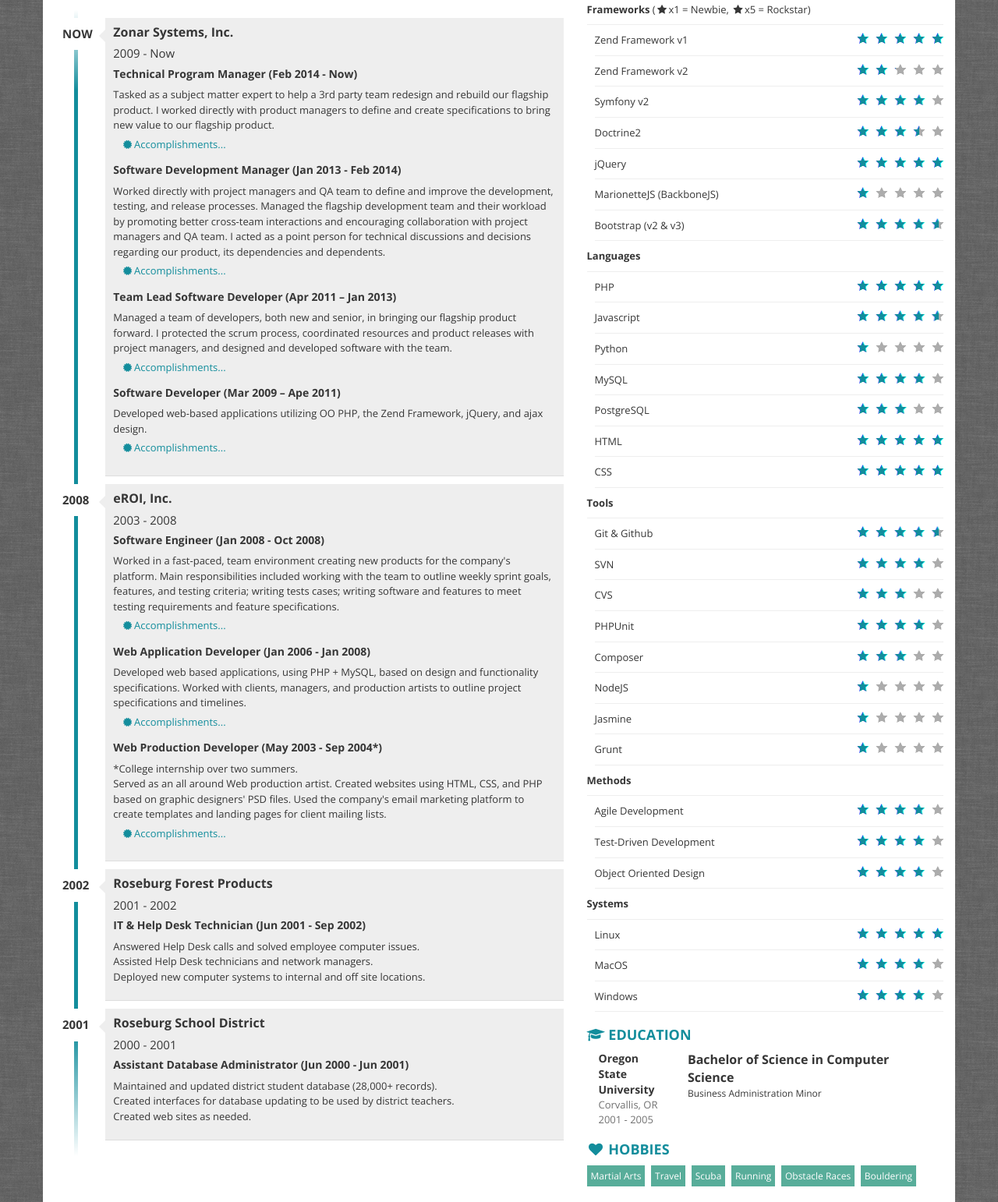
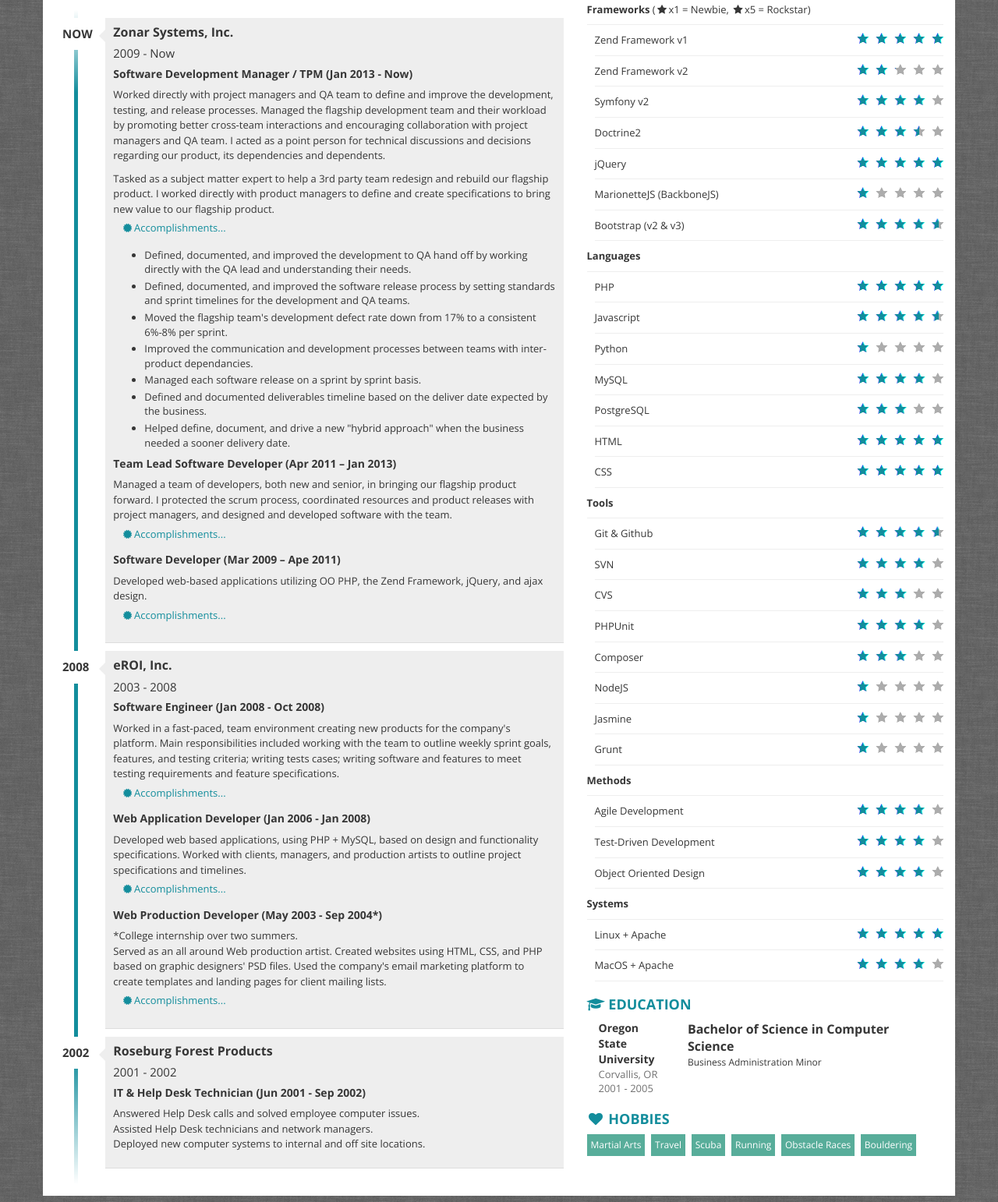
Before and after one commit to bobnelson0/robert-nelson.com, a plain HTML site: page index.html in a window 1280 px wide. Shown: the part 613-2155 px from the top of the page at 78% size. Drawn offline with nearby package versions, Linux system fonts and the light colour scheme.

Commit message:
Updated resume based on feedback from Chris B.

```diff
--- a/index.html
+++ b/index.html
@@ -105,25 +105,18 @@
                   <h3 class="employer">Zonar Systems, Inc.</h3>
                   <h4 class="employed-date">2009 - Now</h4>
 
-                  <h5 class="job-title-date">Technical Program Manager (Feb 2014 - Now)</h5>
-                  <p class="job-description">Tasked as a subject matter expert to help a 3rd party team redesign and rebuild our flagship product. I worked directly with product managers to define and create specifications to bring new value to our flagship product.</p>
-				  <p class="job-accomps"><a href="#" class="accomps"><span class="fa fa-certificate fa-fw"> </span>Accomplishments...</a>
-					  <ul class="accomps-list">
-						<li>Defined and documented deliverables timeline based on the deliver date expected by the business.</li>
-						<li>Succeeded in turning specification chaos into manageable milestones.</li>
-						<li>Helped define, document, and drive a new "hybrid approach" when the business needed a sooner delivery date.</li>
-					  </ul>
-				  </p>
-
-				  <h5 class="job-title-date">Software Development Manager (Jan 2013 - Feb 2014)</h5>
+				  <h5 class="job-title-date">Software Development Manager / TPM (Jan 2013 - Now)</h5>
                   <p class="job-description">Worked directly with project managers and QA team to define and improve the development, testing, and release processes. Managed the flagship development team and their workload by promoting better cross-team interactions and encouraging collaboration with project managers and QA team. I acted as a point person for technical discussions and decisions regarding our product, its dependencies and dependents.</p>
-				  <p class="job-accomps"><a href="#" class="accomps"><span class="fa fa-certificate fa-fw"> </span>Accomplishments...</a>
+				  <p class="job-description">Tasked as a subject matter expert to help a 3rd party team redesign and rebuild our flagship product. I worked directly with product managers to define and create specifications to bring new value to our flagship product.</p>
+				  <p class="job-accomps"><a href="#" class="accomps" id="first-accomps"><span class="fa fa-certificate fa-fw"> </span>Accomplishments...</a>
 					  <ul class="accomps-list">
 						<li>Defined, documented, and improved the development to QA hand off by working directly with the QA lead and understanding their needs.</li>
 						<li>Defined, documented, and improved the software release process by setting standards and sprint timelines for the development and QA teams.</li>
 						<li>Moved the flagship team's development defect rate down from 17% to a consistent 6%-8% per sprint.</li>
 						<li>Improved the communication and development processes between teams with inter-product dependancies.</li>
 						<li>Managed each software release on a sprint by sprint basis.</li>
+						<li>Defined and documented deliverables timeline based on the deliver date expected by the business.</li>
+						<li>Helped define, document, and drive a new "hybrid approach" when the business needed a sooner delivery date.</li>
 					  </ul>
 				  </p>
 
@@ -205,20 +198,6 @@
 				  </p>
                 </div>
               </li>
-              <li>
-                <div class="year pull-left">2001</div>
-                <div class="description pull-right">
-                  <h3 class="employer">Roseburg School District</h3>
-                  <h4 class="employed-date">2000 - 2001</h4>
-
-				  <h5 class="job-title-date">Assistant Database Administrator (Jun 2000 - Jun 2001)</h5>
-				  <p class="job-description">
-					Maintained and updated district student database (28,000+ records). <br />
-					Created interfaces for database updating to be used by district teachers. <br />
-					Created web sites as needed. <br />
-				  </p>
-                </div>
-              </li>
             </ul>
           </div>
         </div>
@@ -261,9 +240,8 @@
               <div class="skill">Object Oriented Design <div class="icons pull-right"><div style="width: 85%;" class="icons-blue"></div></div></div>
 
               <div class="skill-cat"><b>Systems</b></div>
-              <div class="skill">Linux <div class="icons pull-right"><div style="width: 100%;" class="icons-blue"></div></div></div>
-              <div class="skill">MacOS <div class="icons pull-right"><div style="width: 85%;" class="icons-blue"></div></div></div>
-              <div class="skill">Windows <div class="icons pull-right"><div style="width: 85%;" class="icons-blue"></div></div></div>
+              <div class="skill">Linux + Apache <div class="icons pull-right"><div style="width: 100%;" class="icons-blue"></div></div></div>
+              <div class="skill">MacOS + Apache<div class="icons pull-right"><div style="width: 85%;" class="icons-blue"></div></div></div>
 
             </div>
           </div>
--- a/js/main.js
+++ b/js/main.js
@@ -10,5 +10,6 @@ var init = function(){
 		e.preventDefault();
 		$(e.target).parent().next('ul').slideToggle();
 	});
+	$('#first-accomps').click();
 };
 $(document).ready(init);
```
